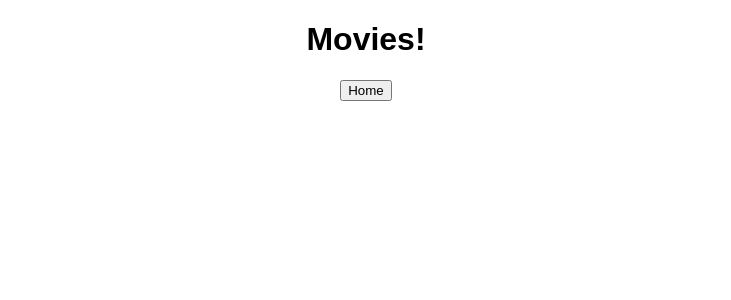
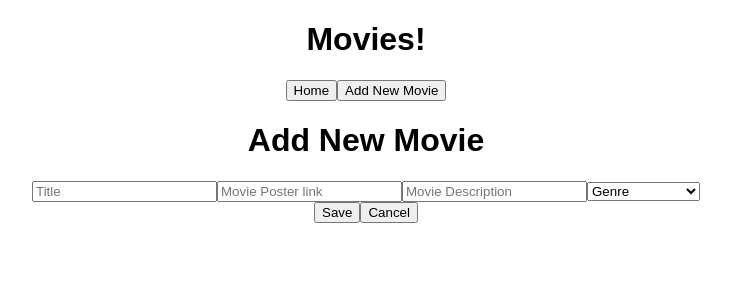
Before and after one commit to dahl1033/movie-sagas, a React (Create React App) app: page /#/movieForm in a window 1280 px wide. Shown: the top 300 px of the page, without its empty margins (274-1005 px from the left). Built offline with nearby package versions, Linux system fonts and the light colour scheme.

Commit message:
front end work for allowing user to input new movie

```diff
--- a/src/components/App/App.js
+++ b/src/components/App/App.js
@@ -5,6 +5,7 @@ import { connect } from 'react-redux';
 
 import Home from '../Home/Home';
 import Details from '../Details/Details';
+import NewMovieForm from '../NewMovieForm/NewMovieForm';
 
 class App extends Component {
   // Renders the entire app on the DOM
@@ -15,10 +16,13 @@ class App extends Component {
         <Router>
           {/* Links */}
           <Link to="/"><button>Home</button></Link>
-
+          <Link to="/movieForm">
+            <button>Add New Movie</button>
+          </Link>
           {/* Routes */}
           <Route path="/" exact>  <Home />  </Route>
           <Route path="/details">  <Details />  </Route>
+          <Route path="/movieForm">  <NewMovieForm />  </Route>
         </Router>
       </div>
     );
--- /dev/null
+++ b/src/components/NewMovieForm/NewMovieForm.js
@@ -0,0 +1,77 @@
+import React, { Component } from 'react';
+import { connect } from 'react-redux';
+import { withRouter } from 'react-router-dom';
+
+
+class NewMovieForm extends Component {
+    // local state to track user input
+    state = {
+        title: undefined,
+        poster: undefined,
+        description: undefined,
+        genre: undefined
+    }
+    // generic event handler that dynamically updates local state to user inputs
+    handleChange = (event, type) => {
+        this.setState({
+            ...this.state,
+            [type]: event.target.value
+        })
+    }
+    // dynamically updates local state to what user selects in dropdown menu
+    onChangeGenre = (event) => {
+        console.log('genres', event.target.value)
+        this.setState({
+            ...this.state,
+            genre: parseInt(event.target.value)
+        })
+    }
+
+
+    onClickCancel = () => {
+        this.setState(
+        {
+            title: undefined,
+            poster: undefined,
+            description: undefined,
+            genre: undefined
+        })
+        // kicks user back to home page
+        this.props.history.push('/')
+    }
+
+    render() {
+
+        return(
+            <div>
+                <h1 variant="h2">Add New Movie</h1>
+                <input placeholder="Title" type="text" onChange={(event) => this.handleChange(event, 'title')} />
+                <input placeholder="Movie Poster link" type="text" onChange={(event) => this.handleChange(event, 'poster')} />
+                <input placeholder="Movie Description" type="text" onChange={(event) => this.handleChange(event, 'description')} />
+                <select name="genre" onChange={this.onChangeGenre} value={this.state.genre}>
+                    <option value={undefined}>Genre</option>
+                    <option value="1">Adventure</option>
+                    <option value="2">Animated</option>
+                    <option value="3">Biographical</option>
+                    <option value="4">Comedy</option>
+                    <option value="5">Disaster</option>
+                    <option value="6">Drama</option>
+                    <option value="7">Epic</option>
+                    <option value="8">Fantasy</option>
+                    <option value="9">Musical</option>
+                    <option value="10">Romantic</option>
+                    <option value="11">Science Fiction</option>
+                    <option value="12">Space-Opera</option>
+                    <option value="13">Superhero</option>
+                </select>
+                <div>
+                    <button  onClick={() => this.onClickSave()}>Save</button>
+                    <button  onClick={() => this.onClickCancel()}>Cancel</button>
+                </div>
+            </div>
+        )
+    }
+}
+
+
+export default connect()(withRouter(NewMovieForm));
```
